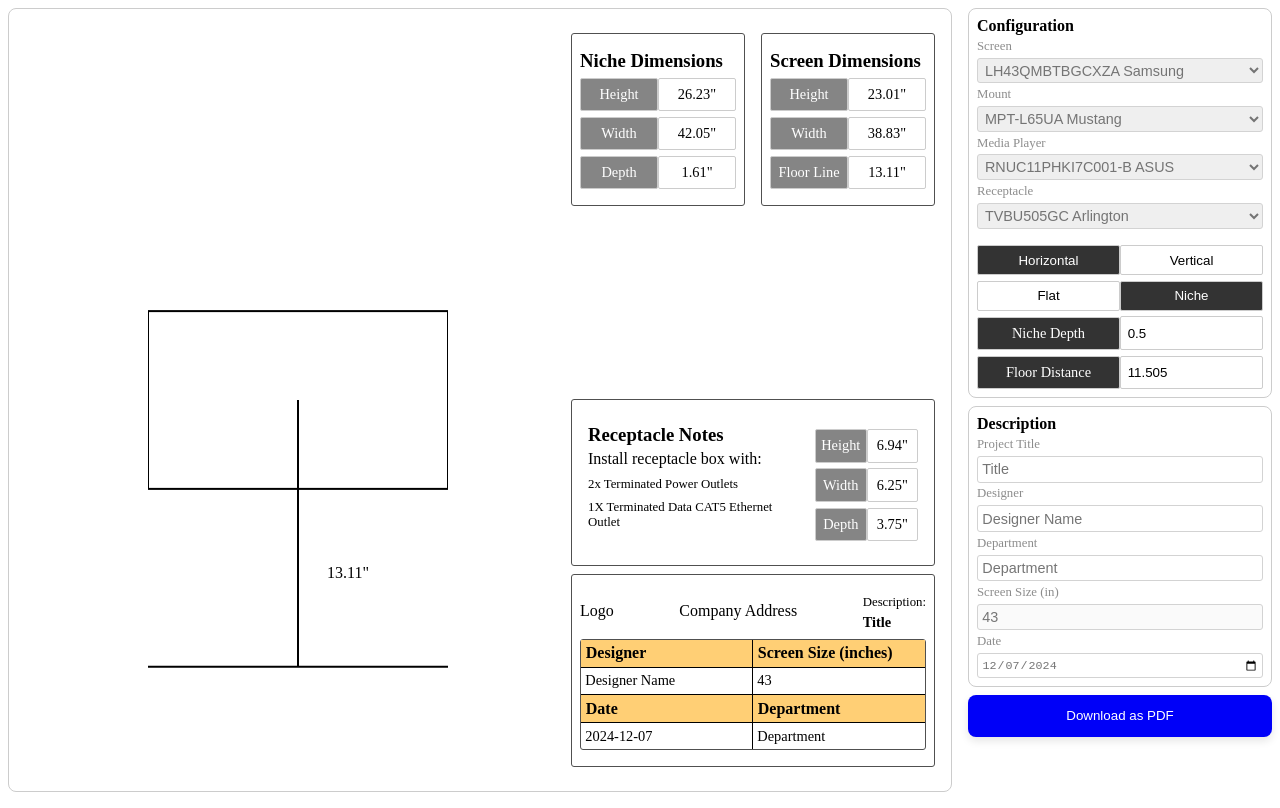
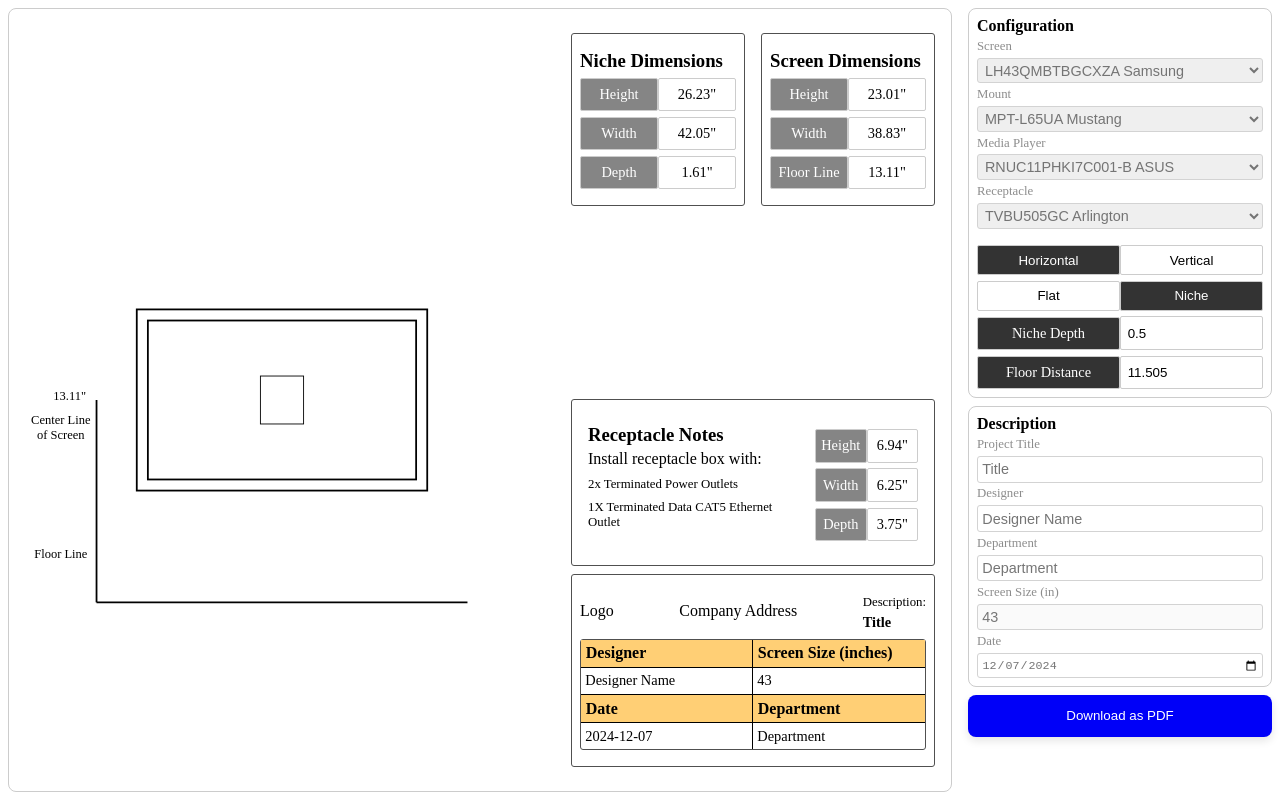
Before and after one commit to GabeEss/DiagramBuilderDemo, a React (Vite) app: page / in a window 1280 px wide. Built offline with nearby package versions, Linux system fonts and the light colour scheme.

Commit message:
Set up svg niche, screen, receptacle, floor, floor line.

```diff
--- a/src/components/diagram-display.jsx
+++ b/src/components/diagram-display.jsx
@@ -25,8 +25,11 @@ function DiagramDisplay({pdfContainerRef}) {
     const [screenHeight, setScreenHeight] = useState('auto');
     const [screenWidth, setScreenWidth] = useState('auto');
 
-    // Center of the screen container (not the screen itself)
-    const screenCenterRef = useRef(null);
+    // Adjusts the SVG dimensions beyond the dimensions of the niche + screen
+    const SVG_ADJUST = 250;
+
+    // Adjusts the position of the floor line along the x axis
+    const FLOOR_LINE_X = 80;
 
     // Adjust the scalingFactor context
     const adjustScale = () => {
@@ -73,16 +76,17 @@ function DiagramDisplay({pdfContainerRef}) {
         } else setScreenHeight('auto');
     }, [screen, distanceFloor, niche, nicheDepth, mount, mediaPlayer]);
 
-    // NOTE: inline-style calculations done at:
-    // floor-distance-label, floor-distance, niche-display, niche-depth-label, receptacle-niche
+
+    // IMPORTANT: Calculations must be done inline.
     return(
         <div ref={pdfContainerRef} className="pdf-container">
-            <div className="floor-screen-container" style={{
+            <div className="diagram-description-container" style={{
                 display: "grid",
                 gridTemplateColumns: "60% 40%",
                 height: "100%",
             }}>
-                <div className="specification-position" style={{
+                {/* Position for the description of the project and dimension displays. */}
+                <div className="description-position" style={{
                     gridColumn: "2",
                     gridRow: "1/2",
                     display: "flex",
@@ -90,188 +94,87 @@ function DiagramDisplay({pdfContainerRef}) {
                 }}>
                     <DimensionsDescriptionDisplay/>
                 </div>
-                <div style={{
+                <div className="svg-container" style={{
                     display: "flex",
                     justifyContent: "center",
                     alignItems: "center",
+                    paddingRight: "2em",
                 }}>
-                    <svg width={screenWidth || "100%"} height={"100%"} viewBox={`0 0 ${screenWidth || "100%"} ${screenHeight || "100%"}`} xmlns="http://www.w3.org/2000/">
-                        {/* Screen */}
+                    <svg
+                        width={(Number(screenWidth) + totalNicheDepth/2 * scalingFactor) + SVG_ADJUST || "100%"}
+                        height={"100%"}
+                        viewBox={`0 0 ${((totalNicheDepth/2 * scalingFactor) + Number(screenWidth) + SVG_ADJUST) || "100%"}
+                        ${(((totalNicheDepth/2 * scalingFactor) + Number(screenHeight) + SVG_ADJUST)) || "100%"}`}
+                        xmlns="http://www.w3.org/2000/">
+                        {/* Niche Rectangle */}
                         <rect
-                            x="0"
-                            y="0"
-                            width={screenWidth || "100%"}
-                            height={screenHeight || "100%"}
+                            x={SVG_ADJUST/2}
+                            y={SVG_ADJUST/2}
+                            height={(Number(screenHeight) + totalNicheDepth/2 * scalingFactor)}
+                            width={(Number(screenWidth) + totalNicheDepth/2 * scalingFactor)}
+                            stroke="black"
+                            fill="none"
+                            strokeWidth={2}
+                        />
+                        {/* Screen Rectangle */}
+                        <rect
+                            x={`${((Number(screenWidth) + totalNicheDepth/2 * scalingFactor) - Number(screenWidth)) / 2 + SVG_ADJUST/2}`}
+                            y={`${((Number(screenHeight) + totalNicheDepth/2 * scalingFactor) - Number(screenHeight)) / 2 + SVG_ADJUST/2}`}
+                            width={screenWidth}
+                            height={screenHeight}
                             stroke="black"
                             fill="none"
                             strokeWidth={2}/>
+                        {/* Receptacle Rectangle */}
+                        <rect
+                            x={((Number(screenWidth) + totalNicheDepth/2 * scalingFactor) - receptacle["Width (in)"] * scalingFactor) / 2 + SVG_ADJUST/2}
+                            y={((Number(screenHeight) + totalNicheDepth/2 * scalingFactor) - receptacle["Height (in)"] * scalingFactor) / 2 + SVG_ADJUST/2}
+                            width={`${receptacle["Width (in)"] * scalingFactor}`}
+                            height={`${receptacle["Height (in)"] * scalingFactor}`}
+                            stroke="black"
+                            fill="none"
+                        />
                         {/* Floor */}
-                        <line x1="0"
-                            y1="200%"
-                            x2={screenWidth}
-                            y2="200%"
+                        <line x1={FLOOR_LINE_X}
+                            y1={((Number(screenHeight) + totalNicheDepth/2 * scalingFactor) + SVG_ADJUST)}
+                            x2={totalNicheDepth/2 * scalingFactor + Number(screenWidth) + SVG_ADJUST - FLOOR_LINE_X}
+                            y2={((Number(screenHeight) + totalNicheDepth/2 * scalingFactor) + SVG_ADJUST)}
                             stroke="black"
                             strokeWidth={2}/>
-                        {/* Floor label */}
                         {/* Floor line */}
-                        <line x1={screenWidth / 2}
-                            y1="200%"
-                            x2={screenWidth / 2}
-                            y2={`calc(100% - ${screenHeight / 2}px)`}
+                        <line x1={FLOOR_LINE_X}
+                            y1={((Number(screenHeight) + totalNicheDepth/2 * scalingFactor) + SVG_ADJUST)}
+                            x2={FLOOR_LINE_X}
+                            y2={((totalNicheDepth/2 * scalingFactor + Number(screenHeight))/2 + SVG_ADJUST/2)}
                             stroke="black"
                             strokeWidth={2}/>
+                        {/* Floor line measurement label */}
+                        <text
+                            x={FLOOR_LINE_X - 30}
+                            y={((totalNicheDepth/2 * scalingFactor + Number(screenHeight)))/2 + SVG_ADJUST/2}
+                            textAnchor="middle"
+                            fontSize={14}
+                            fill="black">{(distanceFloor + (totalNicheDepth/4)).toFixed(2)}"</text>
+                        {/* Center line label */}
+                        <text
+                            x={FLOOR_LINE_X - 30}
+                            y={((totalNicheDepth/2 * scalingFactor + Number(screenHeight)))/2 + SVG_ADJUST/2 + 10}
+                            textAnchor="middle"
+                            fontSize={14}
+                            fill="black">
+                                <tspan x={FLOOR_LINE_X - 40} dy="1.2em">Center Line</tspan>
+                                <tspan x={FLOOR_LINE_X - 40} dy="1.2em">of Screen</tspan>
+                            </text>
                         {/* Floor line label */}
                         <text
-                            x={screenWidth / 2 + 50}
-                            y="150%"
+                            x={FLOOR_LINE_X - 40}
+                            y={((totalNicheDepth/2 * scalingFactor + Number(screenHeight))) + 200}
                             textAnchor="middle"
-                            fill="black">{(distanceFloor + (totalNicheDepth/4)).toFixed(2)}"</text>
+                            fontSize={14}
+                            fill="black">Floor Line
+                            </text>
                     </svg>
                 </div>
-
-                {/* <div className="diagram-container" style={{
-                    border: "1px solid black",
-                    height: "100%"
-                }}>
-                    <div className="floor-container" style={{
-                        margin: "2em",
-                        borderBottom: "1px solid black",
-                        height: "calc(100% - 6em)",
-                        boxSizing: "border-box",
-                        display: "grid",
-                        gridTemplateColumns: "6em 1fr",
-                        gridTemplateRows: "1fr"
-                    }}>
-                        <div className="floor-distance-container" style={{
-                            gridColumn: "1",
-                            alignSelf: "end",
-                            marginLeft: "6em",
-                            }}>
-                                <div className="floor-distance-label" style={{paddingRight: "10em"}}>
-                                    {(distanceFloor + (totalNicheDepth/4)).toFixed(2)}</div>
-                                <div className="floor-distance" style={{
-                                    borderLeft: "1px solid black",
-                                    height: `${(distanceFloor + (totalNicheDepth/4)) * scalingFactor}px`,
-                                }}/>
-                                <div style={{
-                                    position: "absolute",
-                                }}>
-                                    Floor Line
-                                </div>
-                        </div>
-                        <div className="screen-boundaries-container" style={{
-                            gridColumn: "2",
-                            margin: "2em",
-                            border: "1px solid black",
-                            height: "calc(100% - 10em)",
-                            boxSizing: "border-box",
-                            display: "display",
-                            justifyContent: "center",
-                            alignItems: "center",
-                        }}>
-                            <div className="niche-height-label" style={{
-                                    gridRow: "2",
-                                    gridColumn: "1",
-                                    display: "flex",
-                                    justifyContent: "center",
-                                    paddingRight: `${(totalNicheDepth / 4) * scalingFactor}px`,
-                                    alignItems: "center",
-                                    borderLeft: "1px solid black",
-                                    height: `${orientation == "horizontal" ? screenHeight : screenWidth}`,
-                            }}>
-                                <p style={{
-                                    transform: "translateX(30%)"
-                                }}>{orientation == "horizontal" ? screen?.["Height"] : screen?.["Width"]}"</p>
-                            </div>
-                            <div className="niche-display" style={{
-                                gridRow: "2",
-                                gridColumn: "2",
-                                alignSelf: "center",
-                                justifySelf: "center",
-                                marginRight: "1em",
-                                border: "1px solid black",
-                                padding: `${(totalNicheDepth / 4) * scalingFactor}px`,
-                                width: "fit-content"
-                            }}>
-                            </div>
-                            <div className="screen-height-label" style={{
-                                    display: "flex",
-                                    justifyContent: "center",
-                                    paddingLeft: `${(totalNicheDepth / 4) * scalingFactor}px`,
-                                    alignItems: "center",
-                                    borderLeft: "1px solid black",
-                                    height: `${orientation == "horizontal" ? screenHeight : screenWidth}`,
-                                }}><p style={{
-                                    transform: "translateX(30%)"
-                                }}>{orientation == "horizontal" ? screen?.["Height"] : screen?.["Width"]}"</p>
-                            </div>
-                            <div className="screen-width-label" style={{
-                                position: "absolute",
-                                display: "flex",
-                                justifyContent: "center",
-                                alignItems: "center",
-                                borderBottom: "1px solid black",
-                                width: `${orientation == "horizontal" ? screenWidth : screenHeight}`,
-                                transform: `translateY(${orientation == "horizontal" ? -200 + (-(totalNicheDepth) * scalingFactor)
-                                    : -250 - totalNicheDepth/4 * scalingFactor}%) translateX(0%)`,
-                            }}>
-                                <p style={{
-                                    transform: "translateX(30%)"
-                                }}>{orientation == "horizontal" ? screen?.["Width"] : screen?.["Height"]}"</p>
-                            </div>
-                            {totalNicheDepth > 0 ? <div className="niche-depth-label" style={{
-                                position: "absolute",
-                                display: "flex",
-                                transform: "translateX(-130%) translateY(-60%)",
-                            }}><p>Niche: { (totalNicheDepth/4).toFixed(2)} (in)</p></div> : ""}
-                            <div className="diagram-display" style={{
-                                border: "2px solid black",
-                                height: `${orientation == "horizontal" ? screenHeight : screenWidth}`,
-                                width: `${orientation == "horizontal" ? screenWidth : screenHeight}`,
-                                display: "grid",
-                                gridTemplateColumns: "1fr auto 1fr",
-                                gridTemplateRows: "1fr auto 1fr"
-                            }}>
-                                <div className="screen-center-horizontal" ref={screenCenterRef} style={{
-                                    gridColumn: "1 / -1",
-                                    gridRow: "2",
-                                    height: "1px",
-                                    width: "100%",
-                                    backgroundColor: "black"
-                                }}/>
-                                <div className="screen-center-vertical" style={{
-                                    gridColumn: "2",
-                                    gridRow: "1/-1",
-                                    height: "100%",
-                                    width: "1px",
-                                    backgroundColor: "black"
-                                }}/>
-                                {mount ? <div className="mount" style={{
-                                    position: "absolute",
-                                    border: "1px solid blue",
-                                    alignSelf: "center",
-                                    justifySelf: "center",
-                                    width: `${mount["Width (in)"] * scalingFactor}px`,
-                                    height: `${mount["Height (in)"] * scalingFactor}px`,
-                                    zIndex: "-1"
-                                }}/> : ""}
-                                <div className="receptacle-niche" style={{
-                                    position: "absolute",
-                                    border: "1px dashed black",
-                                    alignSelf: "center",
-                                    justifySelf: "center",
-                                    padding: `${(receptacle["Depth (in)"] / 4) * scalingFactor}px`
-                                }}>
-                                    <div className="receptacle" style={{
-                                        border: "1px dashed black",
-                                        width: `${receptacle["Width (in)"] * scalingFactor}px`,
-                                        height: `${receptacle["Height (in)"] * scalingFactor}px`,
-                                    }}/>
-                                </div>
-                            </div>
-                        </div>
-                    </div>
-                </div> */}
             </div>
         </div>
     )
```
